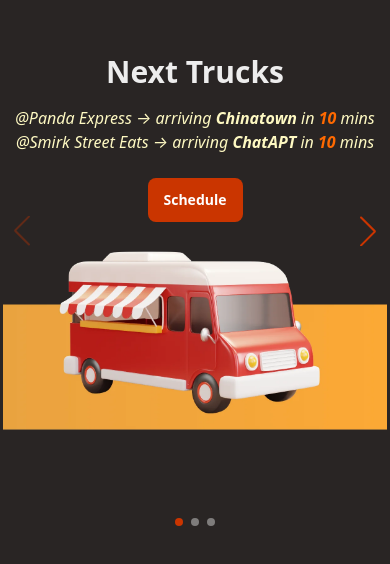
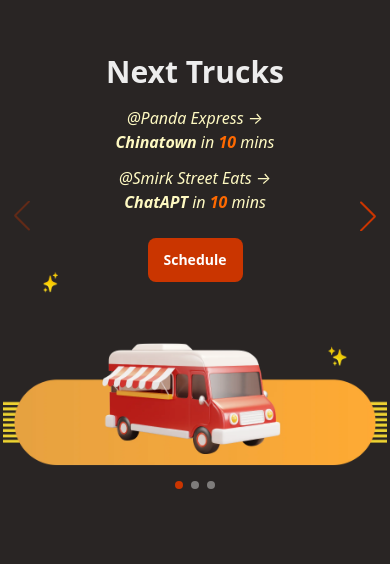
Before and after one commit to zcdev/food-truck-tracker, a Next.js app: page /slider in a window 390 px wide. Shown: the part 142-706 px from the top of the page. Built offline with nearby package versions, Linux system fonts and the light colour scheme.

Commit message:
style(slider): polish slider mobile view

```diff
--- a/app/components/slider/SlideOne.tsx
+++ b/app/components/slider/SlideOne.tsx
@@ -11,8 +11,8 @@
     return (
         <div className="slide slide-one bg-stone-800 mt-8 pl-0 md:pl-47 text-center md:text-right">
             <h1 className="text-center md:text-left text-3xl font-bold py-4">Next Trucks</h1>
-            <p className="text-center md:text-left text-yellow-100 italic">@{truckOne.truckName} → arriving <strong>{truckOne.location}</strong> in <strong className="text-orange-500">10</strong> mins</p>
-            <p className="text-center md:text-left text-yellow-100 italic pt-0 md:pt-3">@{truckTwo.truckName} → arriving <strong>{truckTwo.location}</strong> in <strong className="text-orange-500">10</strong> mins</p>
+            <p className="text-center md:text-left text-yellow-100 italic">@{truckOne.truckName} → <br className="block md:hidden" /><strong>{truckOne.location}</strong> in <strong className="text-orange-500">10</strong> mins</p>
+            <p className="text-center md:text-left text-yellow-100 italic pt-3">@{truckTwo.truckName} → <br className="block md:hidden" /><strong>{truckTwo.location}</strong> in <strong className="text-orange-500">10</strong> mins</p>
             <Link href="#schedule" className="md:relative md:top-[-54px] inline-block w-auto text-sm md:text-lg text-white font-bold bg-orange-700 rounded-lg hover:bg-orange-500 px-4 py-3 mt-6 md:mt-0 mr-0 md:mr-48">Schedule</Link>
         </div>
     );
--- a/app/components/slider/SlideThree.tsx
+++ b/app/components/slider/SlideThree.tsx
@@ -13,14 +13,14 @@
     if (!featuredTruck) return;
 
     return (
-        <div className="slide slide-two flex flex-row bg-stone-800 mt-8 pl-0 md:pl-47 text-center md:text-left">
-            <div className="content w-[45%] mr-5">
-                <h3 className="text-center md:text-left text-3xl font-bold py-4">Featured Trucks</h3>
+        <div className="slide slide-two-three flex flex-col-reverse md:flex-row bg-stone-800 mt-8 pl-0 md:pl-47 text-center md:text-left place-content-start">
+            <div className="content w-full md:w-[45%] mr-0 md:mr-5">
+                <h3 className="text-center md:text-left text-3xl font-bold py-2 md:py-4">Featured Trucks</h3>
                 <p className="w-auto text-center md:text-left text-yellow-100 italic">@{featuredTruck.truckName}</p>
-                <p className="text-center md:text-left text-white italic pt-0 md:pt-3">{featuredTruck.description}</p>
-                <Link href="/#about" className="inline-block w-auto text-sm md:text-lg text-white font-bold bg-orange-700 rounded-lg hover:bg-orange-500 px-4 py-3 mt-4">Trucks</Link>
+                <p className="text-center md:text-left text-white italic max-w-full md:max-w-xs pt-0 md:pt-3 px-15 md:px-0">{featuredTruck.description}</p>
+                <Link href="/#about" className="inline-block w-auto text-sm md:text-lg text-white font-bold bg-orange-700 rounded-lg hover:bg-orange-500 px-4 py-3 mt-5">Trucks</Link>
             </div>
-            <div className="featured-truck flex-col items-end place-content-start mt-10">
+            <div className="featured-truck items-start md:items-end place-content-start mt-4 md:mt-10">
                 <ImageWrapper
                     className='logo-img'
                     src={featuredTruck.logo}
--- a/app/components/slider/SlideTwo.tsx
+++ b/app/components/slider/SlideTwo.tsx
@@ -16,15 +16,15 @@
     if (!hotItem) return;
 
     return (
-        <div className="slide slide-two bg-stone-800 mt-8 pl-0 md:pl-47 text-center md:text-right flex">
-            <div className="content w-[43%] mr-5">
+        <div className="slide flex flex-col md:flex-row slide-two-three bg-stone-800 mt-8 pl-0 md:pl-47 text-center md:text-right">
+            <div className="content w-full md:w-[43%] mr-0 md:mr-5">
                 <h3 className="text-center md:text-left text-3xl font-bold py-4">Hottest Item</h3>
-                <p className="text-center md:text-left text-2xl" >{hotItem.foodName}</p>
-                <p className='mt-2 text-md text-center md:text-left max-w-xs'>{hotItem.description}</p>
+                <p className="text-center md:text-left text-lg md:text-2xl">{hotItem.foodName}</p>
+                <p className='mt-2 text-md text-center md:text-left max-w-full md:max-w-xs px-12 md:px-0'>{hotItem.description}</p>
                 <p className="text-center md:text-left text-yellow-100 italic pt-2">@{hotItem.truckName}</p>
                 <p className='mt-2 text-lg text-center md:text-left font-bold text-amber-400'>Price: ${hotItem.price.toFixed(2)}</p>
             </div>
-            <div className="flex justify-end items-end pr-33 pb-33">
+            <div className="hottest-item flex justify-center md:justify-end items-end md:pr-33 md:pb-33 mt-4 md:mt-0">
                 <ImageWrapper
                     className='food-image inline-flex'
                     src={hotItem.foodImg}
--- a/app/globals.css
+++ b/app/globals.css
@@ -79,19 +79,20 @@
   border-radius: 100%;
 }
 
-.slide {
-  background-position: top center;
+.slide-one {
+  background-image: url('/images/slides/hero-bg-1.webp');
+  background-position: center top;
   background-repeat: no-repeat;
   background-size: cover;
   height: 500px;
 }
 
-.slide-one {
-  background-image: url('/images/slides/hero-bg-1.webp');
-}
-
-.slide-two {
+.slide-two-three {
   background-image: url('/images/slides/hero-bg-2.webp');
+  background-position: center top;
+  background-repeat: no-repeat;
+  background-size: cover;
+  height: 500px;
 }
 
 @media only screen and (width <= 855px) {
@@ -111,10 +112,19 @@
   }
 
   .slide-one {
-    background-position: bottom center;
-    background-size: 155%;
-    height: 425px;
+    background-position: bottom;
+    background-size: 106%;
     margin-top: 30px;
+    margin-bottom: 15px;
+    height: 450px;
+  }
+
+  .slide-two-three  {
+    background-position: bottom;
+    background-size: 106%;
+    margin-top: 30px;
+    margin-bottom: 15px;
+    height: 450px;
   }
 
   :root {
@@ -128,4 +138,19 @@
   #hot-menu, #schedule, #about {
     scroll-margin-top: 164px;
   }
+
+  .hottest-item .img-wrapper {
+    width: 120px !important;
+    height: 120px !important;
+  }
+
+  .featured-truck .img-wrapper {
+    display: inline-flex;
+    width: 100px !important;
+    height: 100px !important;
+  }
+
+  .content p {
+    white-space: normal;
+  }
 }
```
